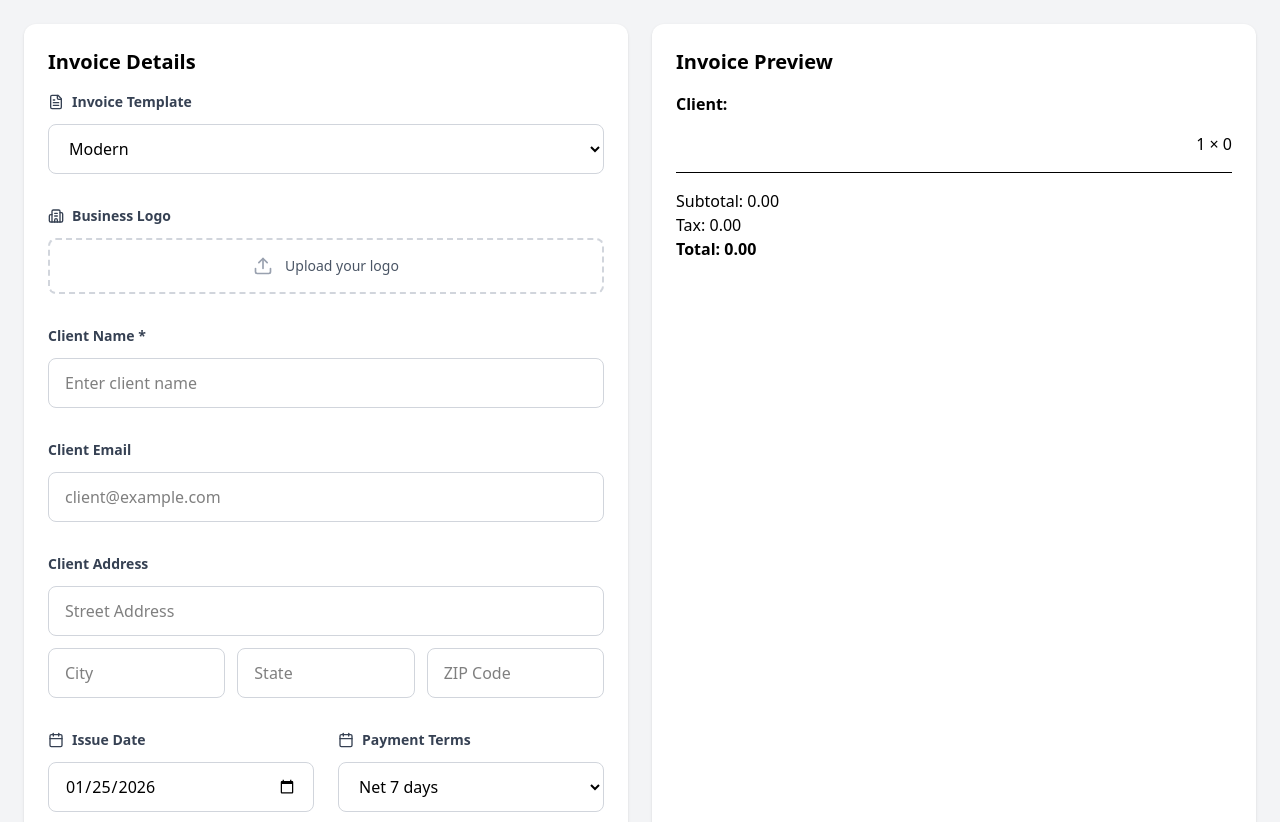
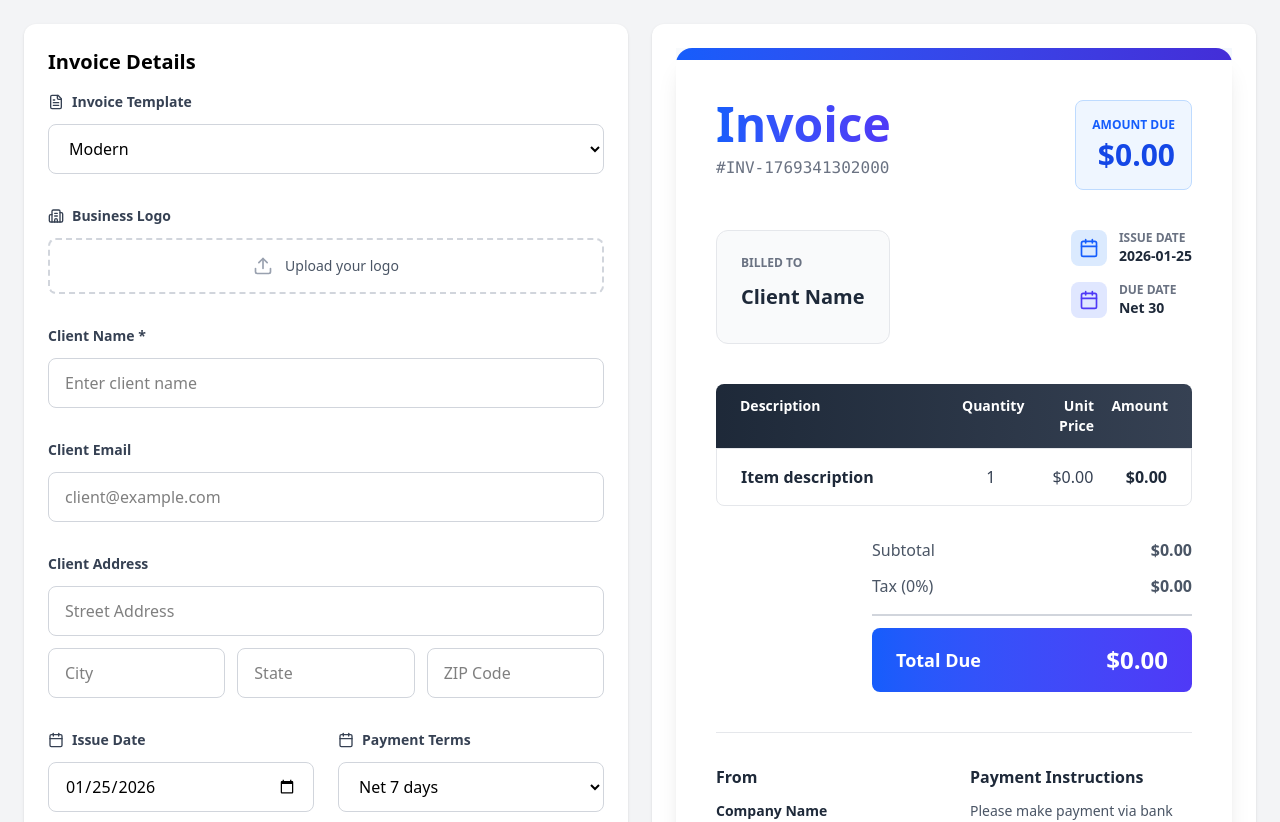
Before and after one commit to Jhay4Julian/invoice-generator, a React (Vite) app: page / in a window 1280 px wide. Shown: the top 822 px of the page. Built offline with nearby package versions, Linux system fonts and the light colour scheme.

Commit message:
refactored InvoicePreview component to use both template styles

```diff
--- a/src/components/InvoicePreview.tsx
+++ b/src/components/InvoicePreview.tsx
@@ -6,6 +6,8 @@ import {
   calculateTotal,
 } from "../utils/calculations";
 import { useReactToPrint } from "react-to-print";
+import ClassicTemplate from "./ClassicTemplate";
+import ModernTemplate from "./ModernTemplate";
 
 interface Props {
   invoice: Invoice;
@@ -26,31 +28,26 @@ export default function InvoicePreview({ invoice }: Props) {
   return (
     <>
       <div ref={printRef} className="bg-white p-6 rounded-xl shadow">
-        <h2 className="text-xl font-semibold mb-4">Invoice Preview</h2>
-
-        <p><strong>Client:</strong> {invoice.clientName}</p>
-
-        <ul className="mt-4 space-y-2">
-          {invoice.items.map((item) => (
-            <li key={item.id} className="flex justify-between">
-              <span>{item.description}</span>
-              <span>
-                {item.quantity} × {item.unitPrice}
-              </span>
-            </li>
-          ))}
-        </ul>
-
-        <div className="mt-4 border-t pt-4">
-          <p>Subtotal: {subtotal.toFixed(2)}</p>
-          <p>Tax: {tax.toFixed(2)}</p>
-          <p className="font-bold">Total: {total.toFixed(2)}</p>
-        </div>
+        {invoice.template === "classic" ? (
+          <ClassicTemplate
+            invoice={invoice}
+            subtotal={subtotal}
+            tax={tax}
+            total={total}
+          />
+        ) : (
+          <ModernTemplate
+            invoice={invoice}
+            subtotal={subtotal}
+            tax={tax}
+            total={total}
+          />
+        )}
       </div>
 
       <button
         onClick={handlePrint}
-        className="btn mt-4 w-full"
+        className="mt-4 w-full px-6 py-3 bg-blue-600 text-white rounded-lg hover:bg-blue-700 transition-colors font-semibold shadow-md hover:shadow-lg print:hidden cursor-pointer"
       >
         Download PDF
       </button>
```
